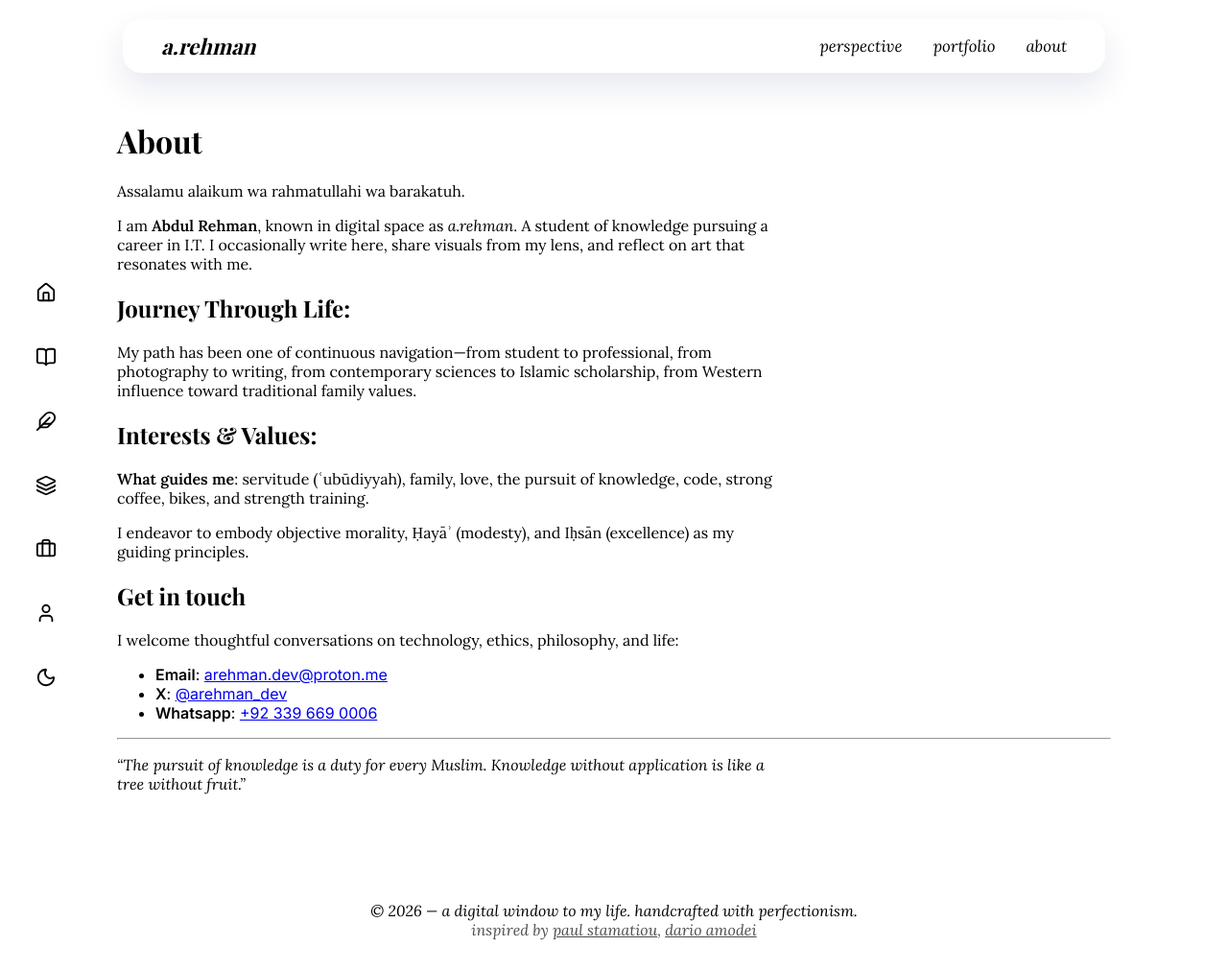
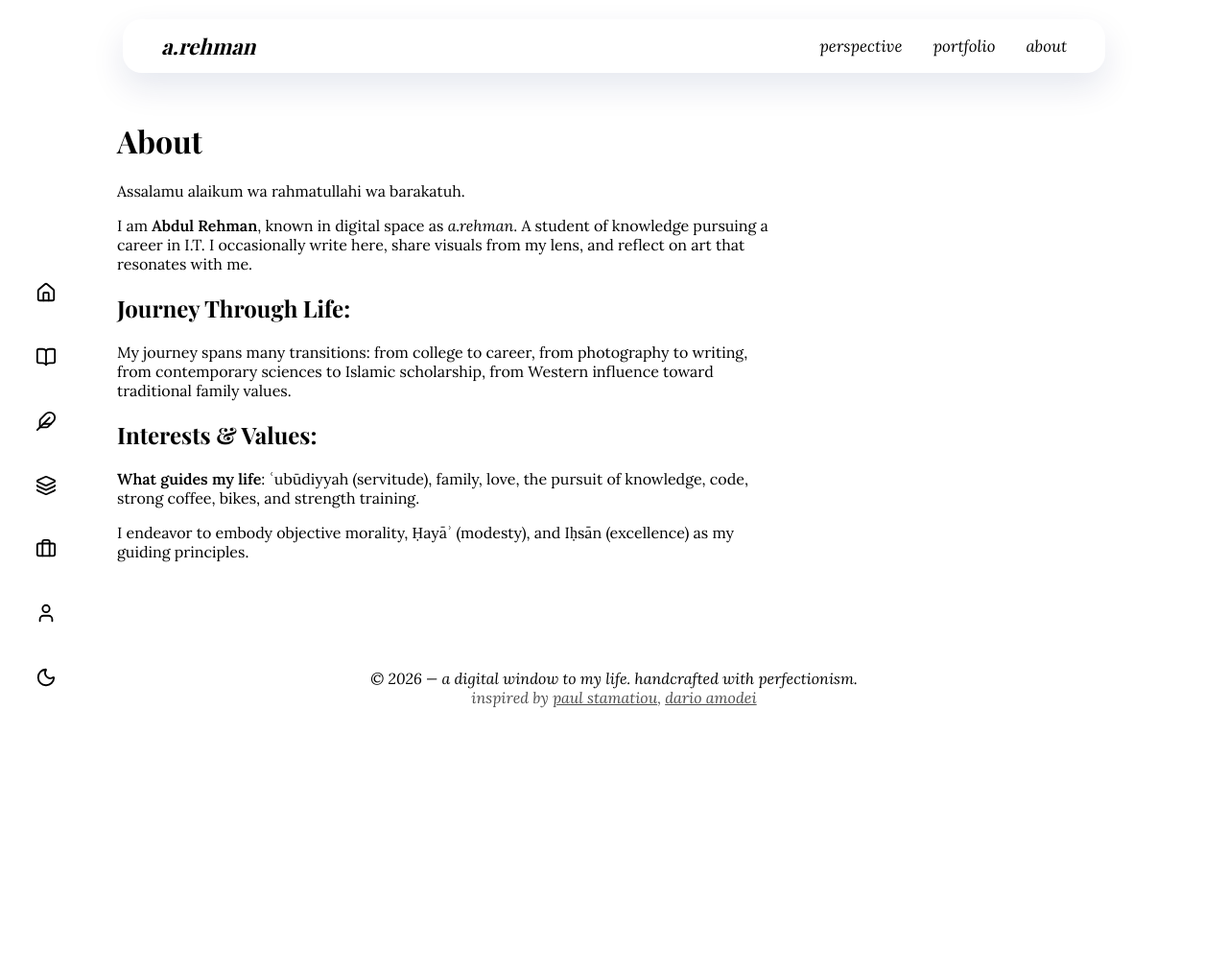
Before and after one commit to arehman-dev/arehman-dev.github.io, a Jekyll site: the page built from about.md, in a window 1280 px wide and 1011 px high. Shown: the whole window at 96% size. Built offline with Jekyll 4.4.1, drawn with Linux system fonts in a browser that asks for light colours; some web fonts are replaced.

```diff
--- a/about.md
+++ b/about.md
@@ -9,38 +9,12 @@ Assalamu alaikum wa rahmatullahi wa barakatuh.
 
 I am **Abdul Rehman**, known in digital space as _a.rehman_. A student of knowledge pursuing a career in I.T. I occasionally write here, share visuals from my lens, and reflect on art that resonates with me.
 
-
 ## Journey Through Life:
 
-My path has been one of continuous navigation—from student to professional, from photography to writing, from contemporary sciences to Islamic scholarship, from Western influence toward traditional family values.
-
-
+My journey spans many transitions: from college to career, from photography to writing, from contemporary sciences to Islamic scholarship, from Western influence toward traditional family values.
 
 ## Interests & Values:
 
-<!-- My interests span:
-abd, family, love, ilm, bash, coffee, bikes & power lifting. -->
-
-**What guides me**: servitude (ʿubūdiyyah), family, love, the pursuit of knowledge, code, strong coffee, bikes, and strength training.
+**What guides my life**: ʿubūdiyyah (servitude), family, love, the pursuit of knowledge, code, strong coffee, bikes, and strength training.
 
 I endeavor to embody objective morality, Ḥayāʾ (modesty), and Iḥsān (excellence) as my guiding principles.
-
-
-<!-- ## Philosophy
-
-This space documents my journey through:
-- **Intellectual Honesty** — Rejecting convenient narratives for difficult truths
-- **Digital Resilience** — Navigating an algorithmic world without compromising principles
-- **Craftmanship** — Treating every line of code and written word with care -->
-
-## Get in touch
-
-I welcome thoughtful conversations on technology, ethics, philosophy, and life:
-
-- **Email**: [arehman.dev@proton.me](mailto:arehman.dev@proton.me)
-- **X**: [@arehman_dev](https://twitter.com/arehman_dev)
-- **Whatsapp**: [+92 339 669 0006](wa.me/+923396690006)
-
----
-
-*"The pursuit of knowledge is a duty for every Muslim. Knowledge without application is like a tree without fruit."*
```
